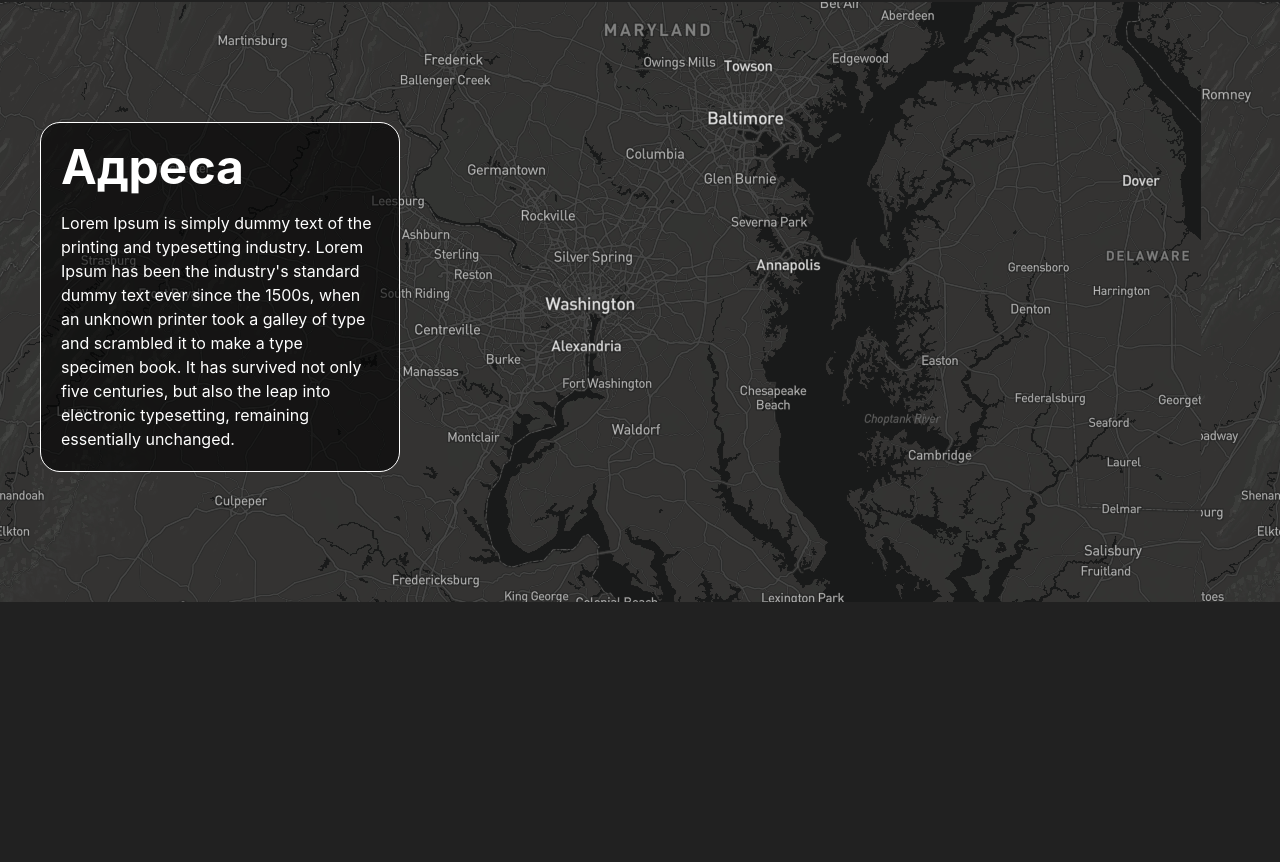
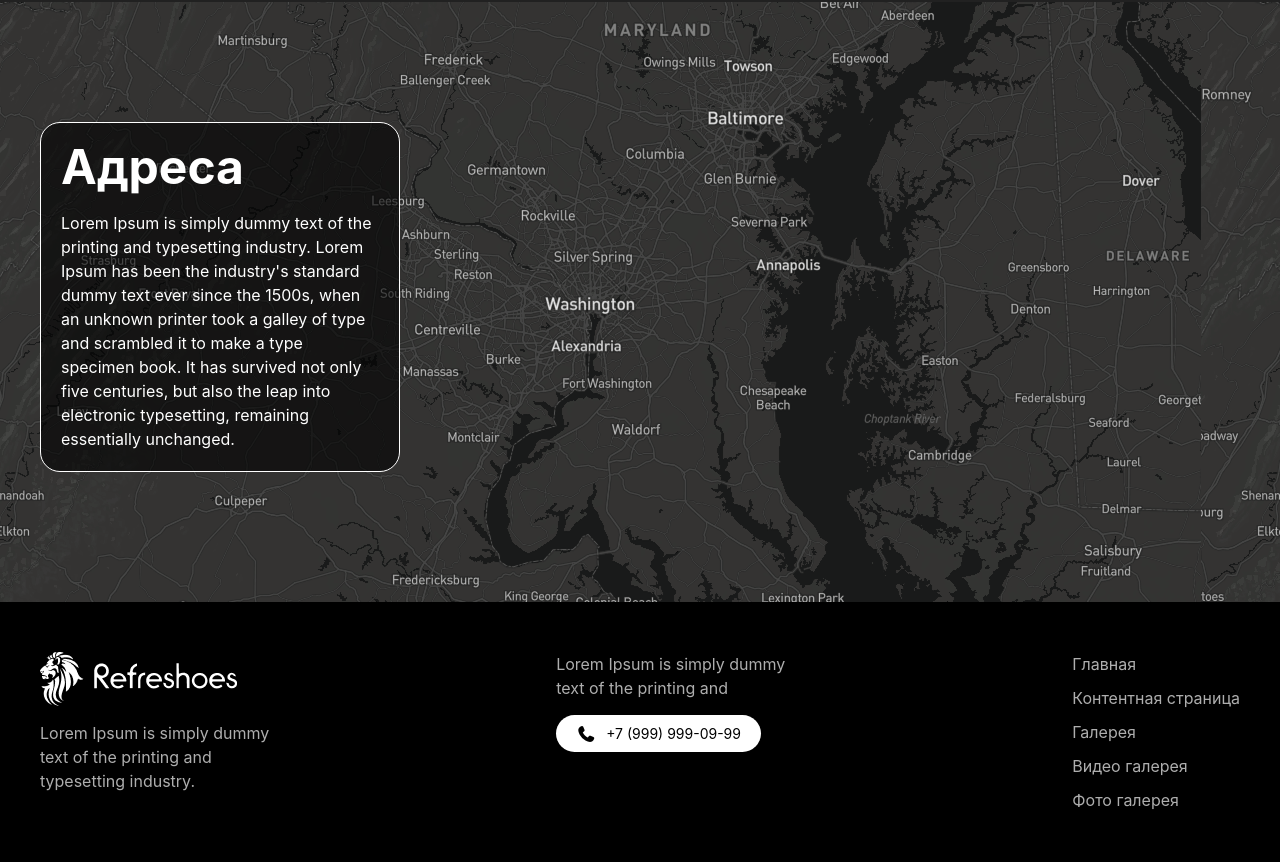
Before and after one commit to MuhammadzodaYunus/Third-Branch-HW, a website: page src/third-page/index.html in a window 1280 px wide. Shown: the part 2006-2868 px from the top of the page. Before the commit the page ends 2608 px from the top, so only its background shows below. Drawn offline with nearby package versions, Linux system fonts and the light colour scheme; files that its build step writes are made by us from their sources; files whose address does not match are found by name.

Commit message:
finish working with third-page

```diff
--- a/src/third-page/index.html
+++ b/src/third-page/index.html
@@ -181,6 +181,47 @@
 
     </article>
 
+    <footer class="bg-black py-[50px]">
+        <div class="max-w-[1200px] m-auto flex
+                lg:flex-row flex-col
+                justify-between items-start
+                text-white gap-[40px]">
+
+            <div>
+                <img src="./img.png/Refreshoes_LOGO копия 1.png" alt="logo" class="mb-[15px]">
+                <p class="text-[#AEAEAE] max-w-[250px]">
+                    Lorem Ipsum is simply dummy text of the printing
+                    and typesetting industry.
+                </p>
+            </div>
+
+            <div>
+                <p class="text-[#AEAEAE] mb-[15px] max-w-[250px]">
+                    Lorem Ipsum is simply dummy text of the printing and
+                </p>
+
+                <div class="flex items-center gap-[10px]
+                        bg-white text-black
+                        px-[20px] py-[8px]
+                        rounded-[30px] w-fit">
+                    <i class="fa-solid fa-phone"></i>
+                    <p class="text-[14px]">
+                        +7 (999) 999-09-99
+                    </p>
+                </div>
+            </div>
+
+            <div class="flex flex-col gap-[10px] text-[#AEAEAE]">
+                <p>Главная</p>
+                <p>Контентная страница</p>
+                <p>Галерея</p>
+                <p>Видео галерея</p>
+                <p>Фото галерея</p>
+            </div>
+
+        </div>
+    </footer>
+
 </body>
 
 </html>
```
